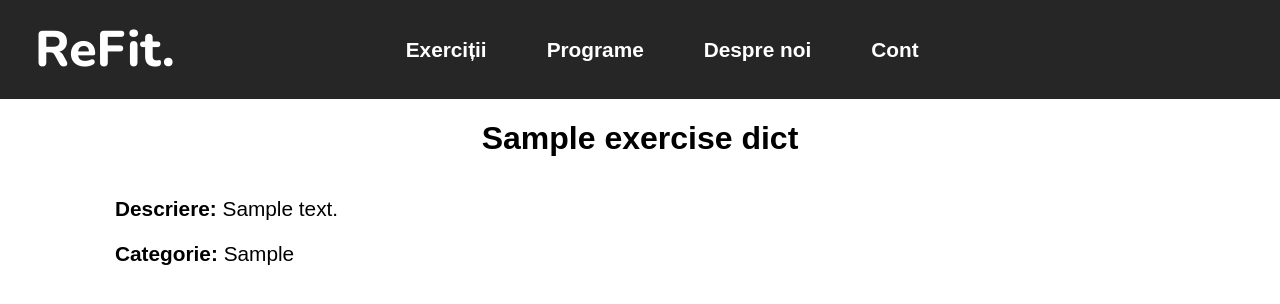
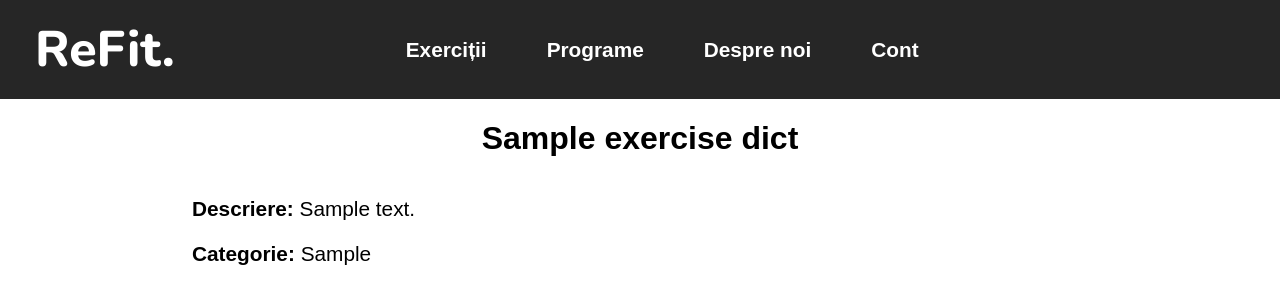
Before and after one commit to bugavlad96/ReFit, a Flask app: template flask_proj/templates/view_ex.html in a window 1280 px wide. Shown: the top 304 px of the page. Run offline with Flask 3, Linux system fonts and the light colour scheme; the template is opened without the code that fills it: most values are stand-ins (such as "Sample title", 1, 10 or a date in 2020).

Commit message:
web stream picture size

```diff
--- a/flask_proj/static/webstream.css
+++ b/flask_proj/static/webstream.css
@@ -25,7 +25,7 @@ div.web {
 }
 
 img.step {
-    width: 94%;
+    width: 85%;
     border-radius: 10px;
 }
 
@@ -36,7 +36,7 @@ div.next-step {
 }
 
 p.info {
-    padding-left: 115px;
+    padding-left: 15%;
     font-size: 1.3em;
 }
 
```
